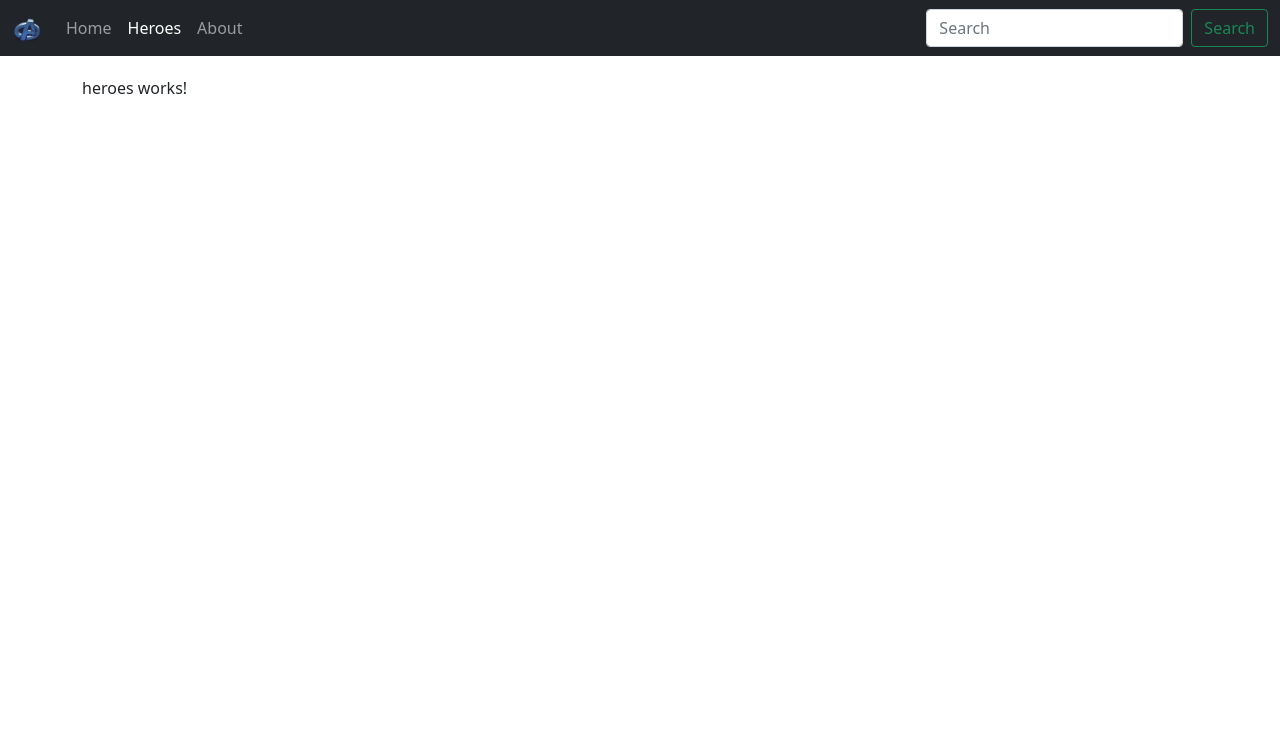
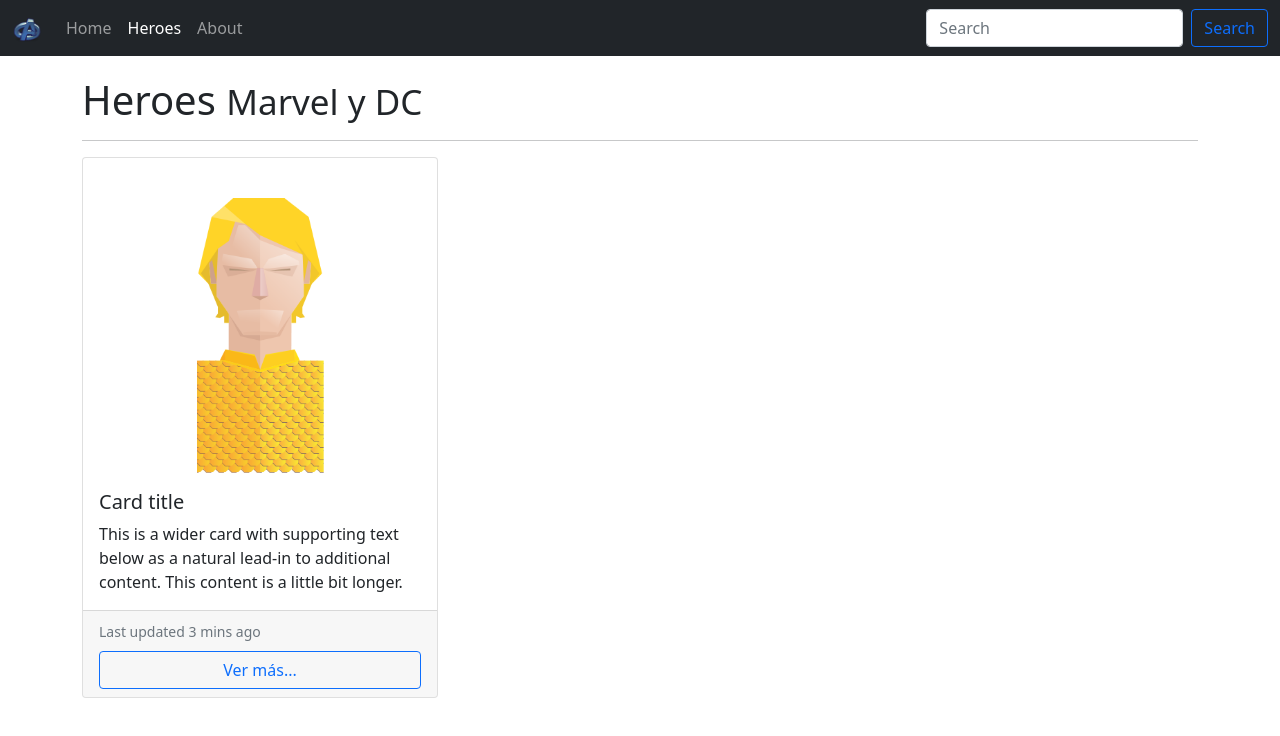
Before and after one commit to joseespiritu/LearningAngular, an Angular app in the folder spa/: page /heroes in a window 1280 px wide. Shown: the top 736 px of the page. Built offline with nearby package versions, Linux system fonts and the light colour scheme.

Commit message:
Diseño heroes html

```diff
--- a/spa/src/app/components/heroes/heroes.component.html
+++ b/spa/src/app/components/heroes/heroes.component.html
@@ -1 +1,19 @@
-<p>heroes works!</p>
+<h1>Heroes <small>Marvel y DC</small></h1>
+<hr>
+
+<div class="row row-cols-1 row-cols-md-3 g-4">
+    <div class="col">
+        <div class="card">
+            <img src="../../../assets/img/aquaman.png" class="card-img-top" alt="...">
+            <div class="card-body">
+                <h5 class="card-title">Card title</h5>
+                <p class="card-text">This is a wider card with supporting text below as a natural lead-in to additional content.
+                    This content is a little bit longer.</p>
+            </div>
+            <div class="card-footer">
+                <small class="text-muted">Last updated 3 mins ago</small>
+                <button type="button" class="btn btn-outline-primary btn-block d-block w-100 mt-2">Ver más...</button>
+            </div>
+        </div>
+    </div>
+</div>
--- a/spa/src/app/components/shared/navbar/navbar.component.html
+++ b/spa/src/app/components/shared/navbar/navbar.component.html
@@ -24,7 +24,7 @@
 
             <form class="d-flex">
                 <input class="form-control me-2" type="search" placeholder="Search" aria-label="Search">
-                <button class="btn btn-outline-success" type="submit">Search</button>
+                <button class="btn btn-outline-primary" type="submit">Search</button>
             </form>
         </div>
     </div>
--- a/spa/src/styles.css
+++ b/spa/src/styles.css
@@ -1,3 +1,7 @@
+body {
+  padding-bottom: 50px;
+}
+
 .main-container {
   margin-top: 20px;
 }
```
